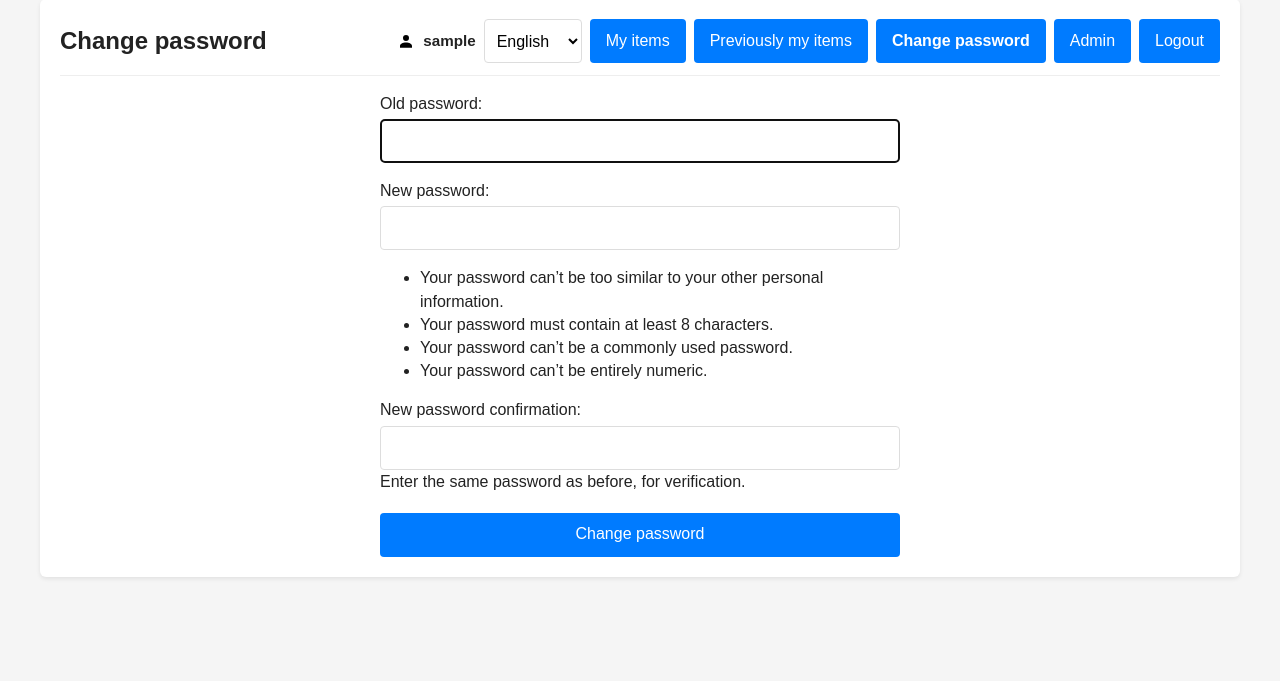
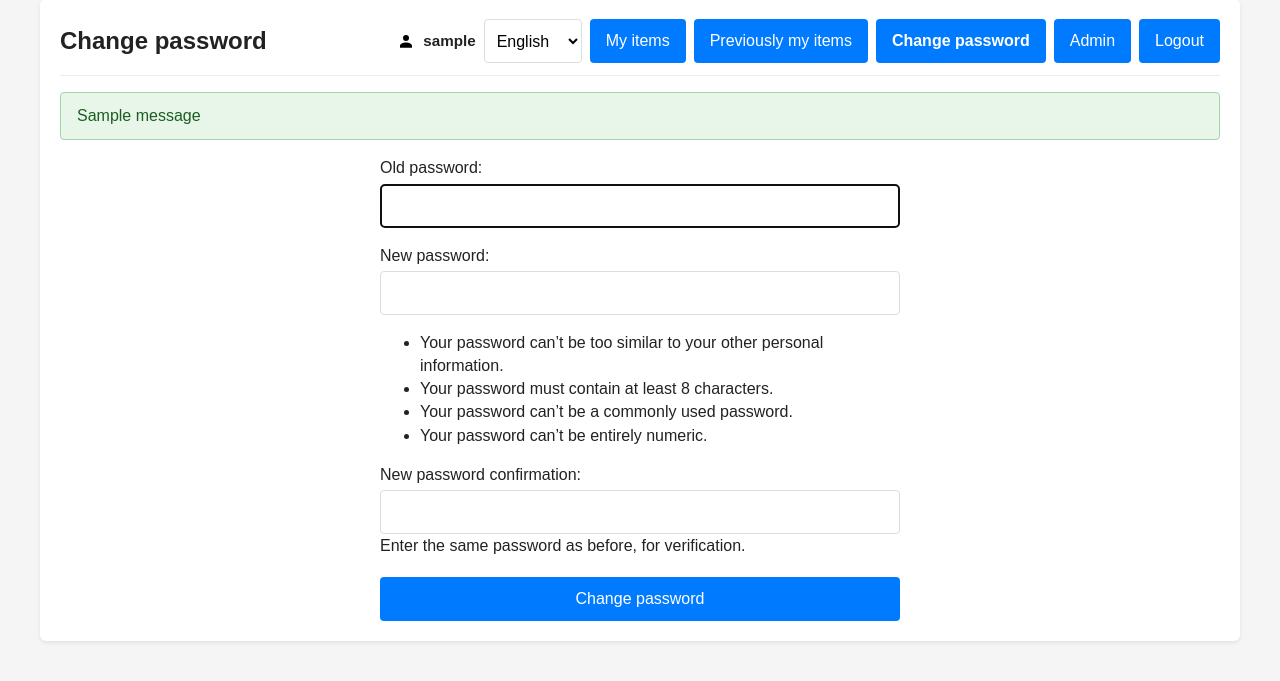
Before and after one commit to disafronov/sloths-inventory, a Django app: page /password/change/ in a window 1280 px wide. Shown: the part 21-702 px from the top of the page. Run offline with Django 5.2, Linux system fonts and the light colour scheme; a user stored in the database is signed in; tables that the repository leaves empty hold one stand-in row (values such as "Sample post"); one stand-in notice (Sample message) is shown; parts of the project's set-up code (start-up, migrations or seed data) failed here and were passed over.

Commit message:
feat(inventory): implement flash messages for transfer actions
Add CSS styles for flash messages to display user feedback for transfer actions, including success, error, warning, and info messages. Update the base template to render these messages when available. Modify the transfer acceptance and cancellation views to surface validation errors as flash messages instead of raising 404 errors, enhancing user experience during transfer operations.

Signed-off-by: Dmitrii Safronov <zimniy@cyberbrain.cc>

```diff
--- a/src/common/static/common/app.css
+++ b/src/common/static/common/app.css
@@ -307,6 +307,46 @@ body.nav-open {
   color: #b00020;
   font-weight: 700;
   margin: 0 0 var(--space-3);
+}
+
+/* Django messages (e.g. transfer accept/cancel domain errors after redirect). */
+.flash-messages {
+  list-style: none;
+  padding: 0;
+  margin: 0 0 var(--space-3);
+}
+
+.flash-messages__item {
+  padding: 12px 16px;
+  border-radius: 4px;
+  margin-bottom: var(--space-2);
+  line-height: 1.4;
+}
+
+.flash-messages__item--error {
+  color: #7a1212;
+  background-color: #fdeaea;
+  border: 1px solid #f0b4b4;
+  font-weight: 600;
+}
+
+.flash-messages__item--warning {
+  color: #5c4a00;
+  background-color: #fff8e1;
+  border: 1px solid #e6d48a;
+}
+
+.flash-messages__item--success {
+  color: #1b5e20;
+  background-color: #e8f5e9;
+  border: 1px solid #a5d6a7;
+}
+
+.flash-messages__item--info,
+.flash-messages__item--debug {
+  color: #0d47a1;
+  background-color: #e3f2fd;
+  border: 1px solid #90caf9;
 }
 
 /* Short explanatory copy above forms (e.g. transfer expiry policy). */
--- a/src/common/templates/base.html
+++ b/src/common/templates/base.html
@@ -96,6 +96,15 @@
             </nav>
         </div>
         <div class="content">
+            {% if messages %}
+                <ul class="flash-messages" role="alert">
+                    {% for message in messages %}
+                        <li class="flash-messages__item flash-messages__item--{{ message.level_tag }}">
+                            {{ message }}
+                        </li>
+                    {% endfor %}
+                </ul>
+            {% endif %}
             {% block content %}{% endblock %}
         </div>
     </div>
```
Also changed, not shown: src/inventory/tests/test_views.py (+68 -11 lines), src/inventory/views/transfer_views.py (+7 -4 lines).
